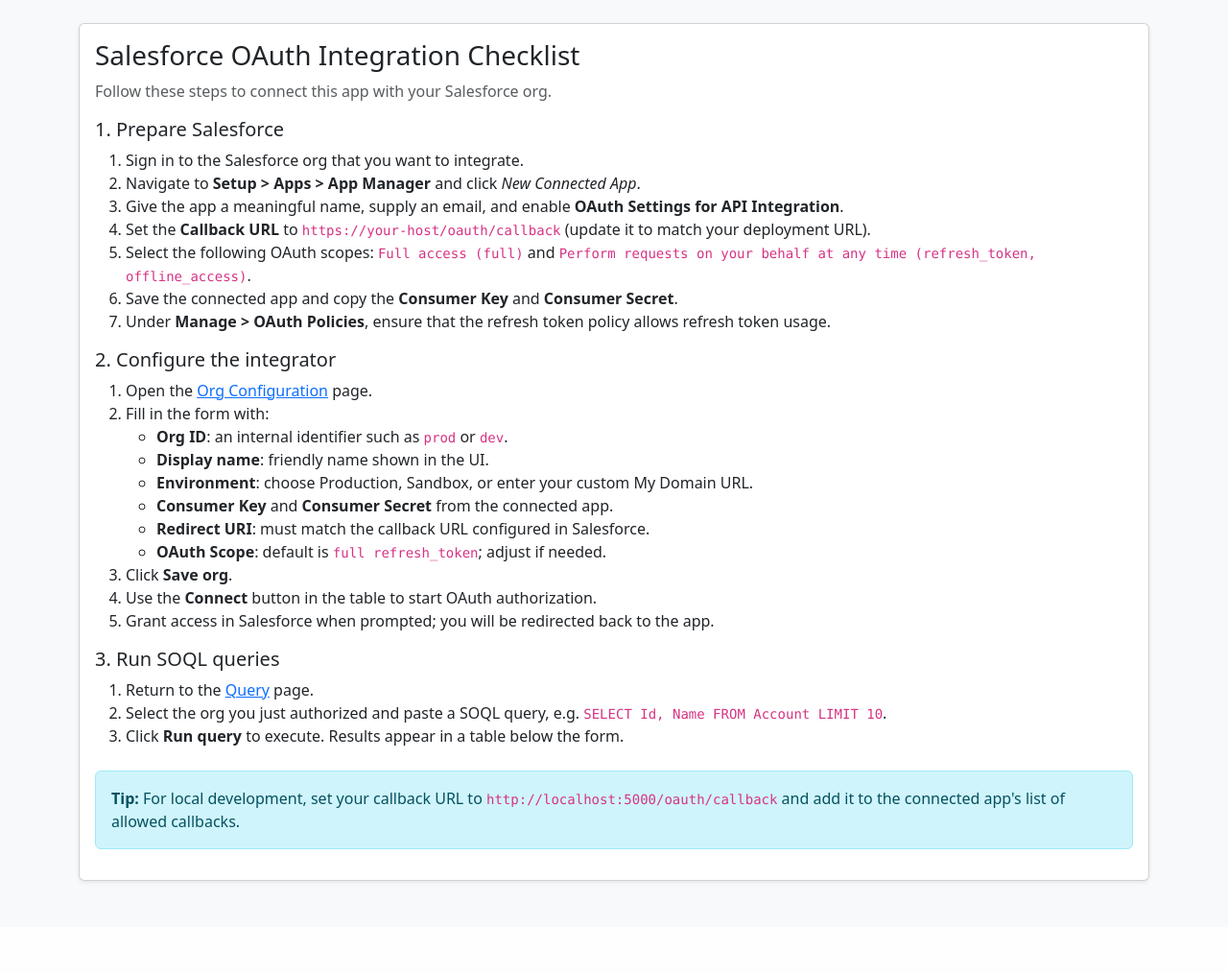
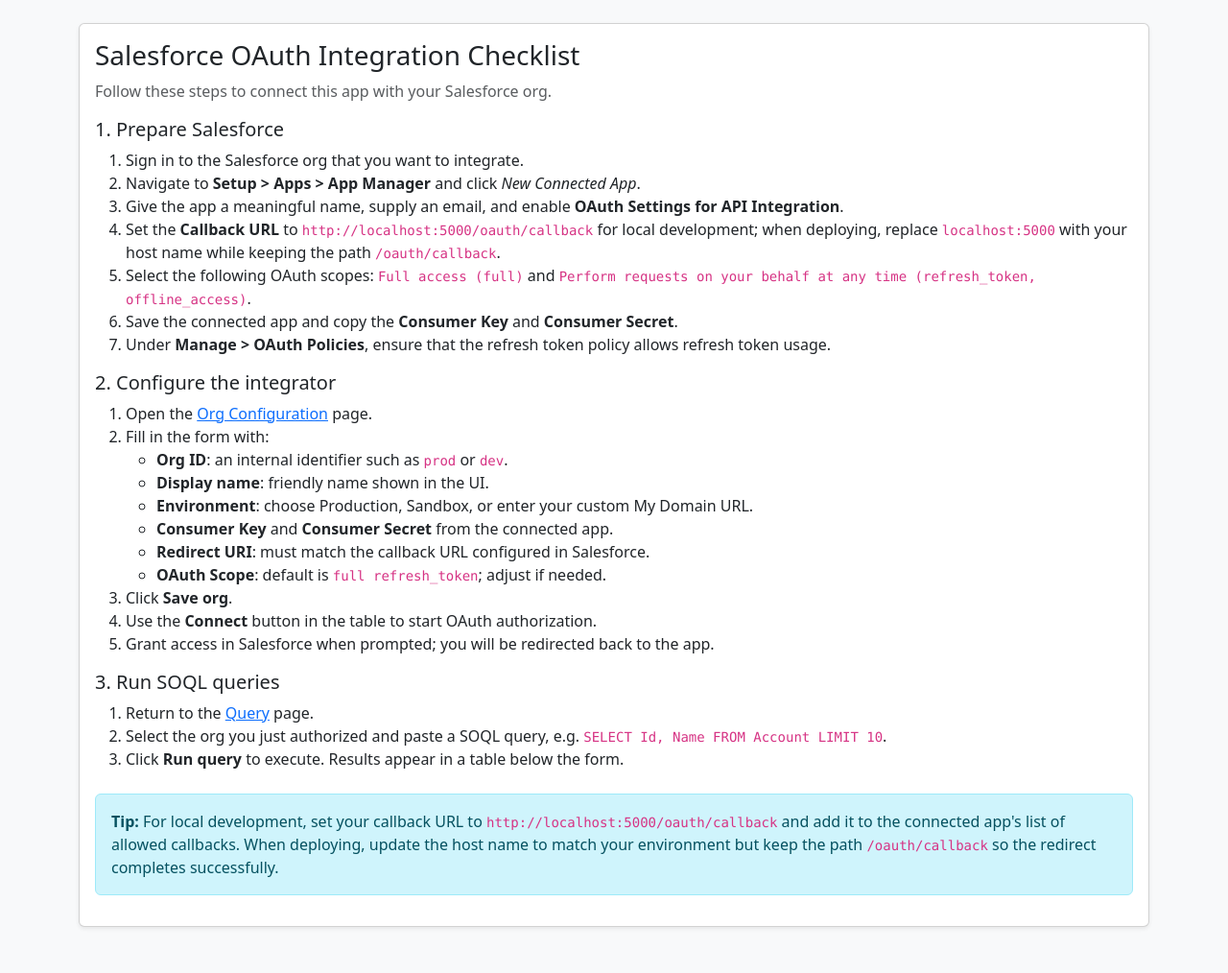
Before and after one commit to Korialstrasz2/Sfintegrator, a Flask app: page /guide in a window 1280 px wide. Shown: the part 56-1070 px from the top of the page at 96% size. Before the commit the page ends 977 px from the top, so only its background shows below. Run offline with Flask 3, Linux system fonts and the light colour scheme.

Commit message:
Clarify Salesforce callback URL instructions

```diff
--- a/app/templates/guide.html
+++ b/app/templates/guide.html
@@ -10,7 +10,7 @@
       <li>Sign in to the Salesforce org that you want to integrate.</li>
       <li>Navigate to <strong>Setup &gt; Apps &gt; App Manager</strong> and click <em>New Connected App</em>.</li>
       <li>Give the app a meaningful name, supply an email, and enable <strong>OAuth Settings for API Integration</strong>.</li>
-      <li>Set the <strong>Callback URL</strong> to <code>https://your-host/oauth/callback</code> (update it to match your deployment URL).</li>
+      <li>Set the <strong>Callback URL</strong> to <code>http://localhost:5000/oauth/callback</code> for local development; when deploying, replace <code>localhost:5000</code> with your host name while keeping the path <code>/oauth/callback</code>.</li>
       <li>Select the following OAuth scopes: <code>Full access (full)</code> and <code>Perform requests on your behalf at any time (refresh_token, offline_access)</code>.</li>
       <li>Save the connected app and copy the <strong>Consumer Key</strong> and <strong>Consumer Secret</strong>.</li>
       <li>Under <strong>Manage &gt; OAuth Policies</strong>, ensure that the refresh token policy allows refresh token usage.</li>
@@ -42,7 +42,7 @@
     </ol>
 
     <div class="alert alert-info mt-4">
-      <strong>Tip:</strong> For local development, set your callback URL to <code>http://localhost:5000/oauth/callback</code> and add it to the connected app's list of allowed callbacks.
+      <strong>Tip:</strong> For local development, set your callback URL to <code>http://localhost:5000/oauth/callback</code> and add it to the connected app's list of allowed callbacks. When deploying, update the host name to match your environment but keep the path <code>/oauth/callback</code> so the redirect completes successfully.
     </div>
   </div>
 </div>
```
